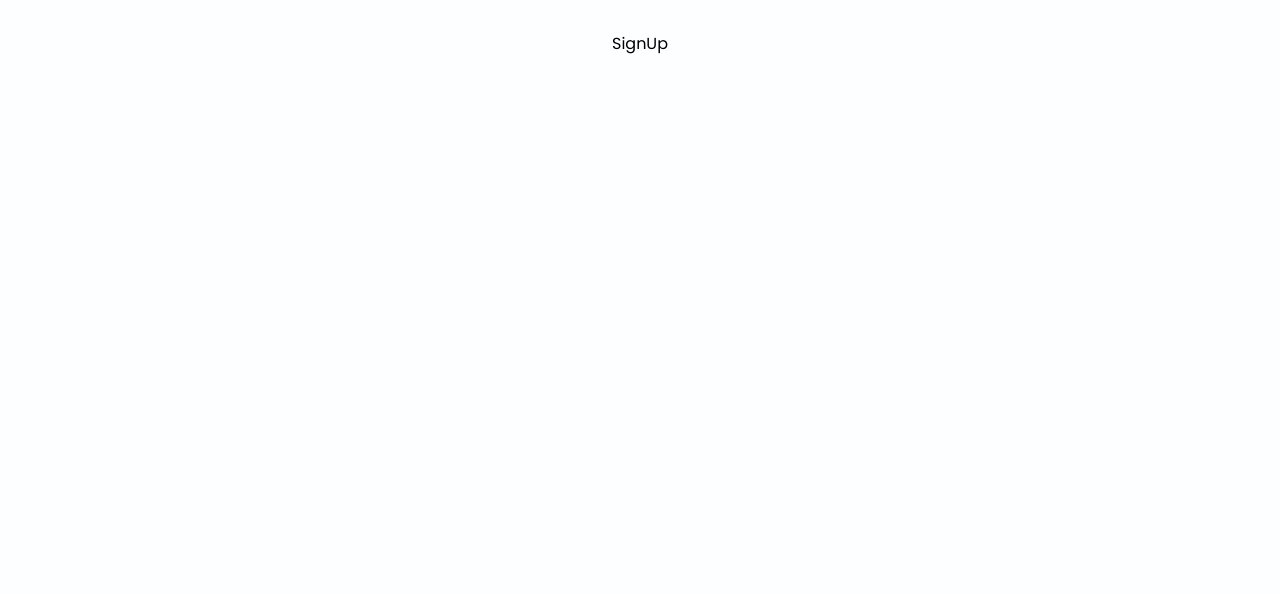
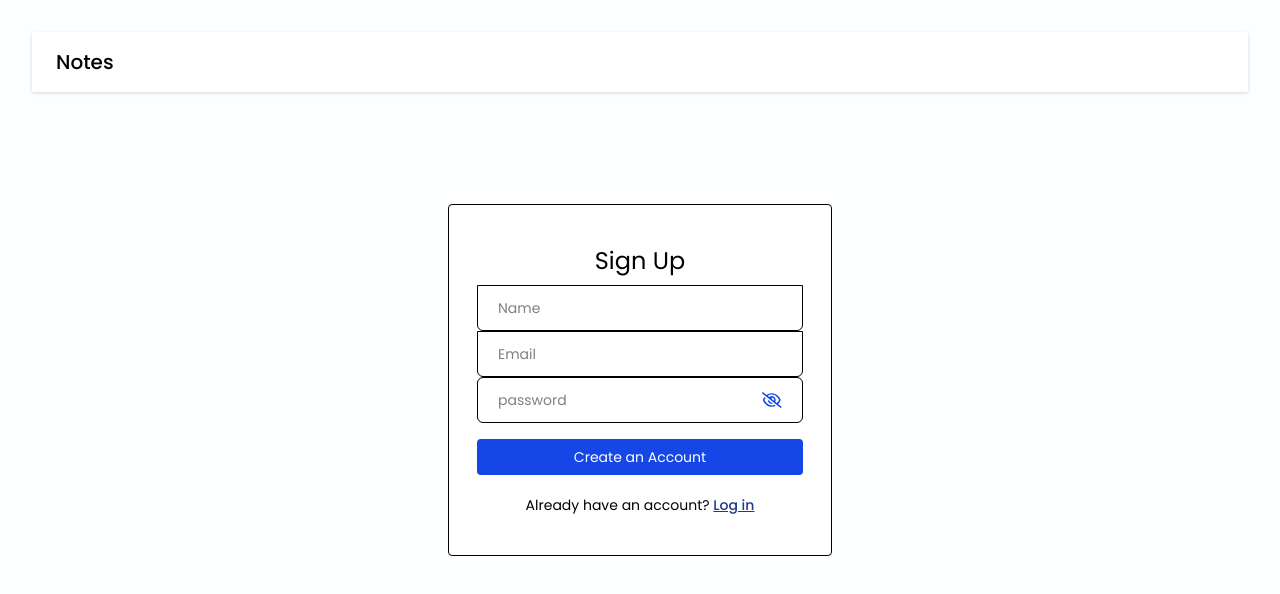
Before and after one commit to Rizandrodev/Notes-app, a React (Vite) app: page /signup in a window 1280 px wide. Shown: the top 594 px of the page. Built offline with nearby package versions, Linux system fonts and the light colour scheme.

Commit message:
feat:SignUp page Ui

```diff
--- a/package.json
+++ b/package.json
@@ -26,6 +26,7 @@
     "eslint-plugin-react-hooks": "^5.1.0",
     "eslint-plugin-react-refresh": "^0.4.19",
     "globals": "^15.15.0",
+    "prettier": "^3.5.3",
     "vite": "^6.2.0"
   }
 }
--- a/src/components/pages/Login/login.jsx
+++ b/src/components/pages/Login/login.jsx
@@ -24,13 +24,14 @@
     }
 
     return (
-        <>
-            <Navbar />
+         <>
+                    <Navbar />
 
-            <div className="flex items-center justify-cente mt-28">
-                <div className="w-96 border rounded bg-white px-7 py-10">
-                    <form onSubmit={handleLogin}> {/* Formulário agora envolve os inputs */}
-                        <h4 className="text-2xl mb-2">Login</h4>
+                    <div className="flex items-center justify-center mt-28"> {/* Corrigido justify-cente -> justify-center */}
+                        <div className="w-96 border rounded bg-white px-7 py-10">
+                            <form onSubmit={handleLogin}> {/* Certifique-se de que handleLogin está definido */}
+                                <h4 className="text-2xl mb-2">Login</h4>
+
                         <input
                             type="text" placeholder="Email" className="input-box"
                             value={email}
--- a/src/components/pages/Signup/Signup.jsx
+++ b/src/components/pages/Signup/Signup.jsx
@@ -1,9 +1,83 @@
-import React from "react";
+import React, { useState } from "react";
+import { Link } from "react-router-dom"; // Importando corretamente o Link
+import Navbar from "../../Navbar/navbar";
+import PasswordInput from "../../input/passwordInput"; // Certifique-se de que esse componente está correto
+import { ValidadeEmail } from "../../../utils/helper";
 
-const Signup=()=>{
-    return(
-        <div>SignUp</div>
-    )
-}
+const Signup = () => {
+    const [name, setName] = useState("");
+    const [email, setEmail] = useState("");
+    const [password, setPassword] = useState("");
+    const [error, setError] = useState(null);
 
-export default Signup
+    const handleSignUp = async (e) => {
+        e.preventDefault();
+        if(!name){
+            setError("Please enter your name ")
+            return
+        }
+        if(!ValidadeEmail(email)){
+            setError("Pleasse a valid email adrees")
+        }
+        if(!password){
+            setError("Pleasse enter your password")
+        }
+        setError('')
+
+        //SignUp api Call
+    };
+
+    return (
+        <>
+            <Navbar />
+
+            <div className="flex items-center justify-center mt-28">
+                <div className="w-96 border rounded bg-white px-7 py-10">
+                    <form onSubmit={handleSignUp}>
+                        <h4 className="text-2xl mb-2">Sign Up</h4>
+
+                        {/* Campo Name corrigido */}
+                        <input
+                            type="text"
+                            placeholder="Name"
+                            className="input-box"
+                            value={name}
+                            onChange={(e) => setName(e.target.value)}
+                        />
+
+                        {/* Campo Email corrigido */}
+                        <input
+                            type="email"
+                            placeholder="Email"
+                            className="input-box"
+                            value={email}
+                            onChange={(e) => setEmail(e.target.value)}
+                        />
+
+                        {/* Componente PasswordInput */}
+                        <PasswordInput
+                            value={password}
+                            onChange={(e) => setPassword(e.target.value)}
+                        />
+
+                        {/* Exibição de erro se houver */}
+                        {error && <p className="text-red-500 text-xs pb-1">{error}</p>}
+
+                        <button type="submit" className="btn-primary">
+                            Create an Account
+                        </button>
+
+                        <p className="text-sm text-center mt-4">
+                            Already have an account?{" "}
+                            <Link to="/login" className="font-medium text-blue-900 underline">
+                                Log in
+                            </Link>
+                        </p>
+                    </form>
+                </div>
+            </div>
+        </>
+    );
+};
+
+export default Signup;
```
Also changed, not shown: 1 other file (tests, documents, lock files or other folders).
